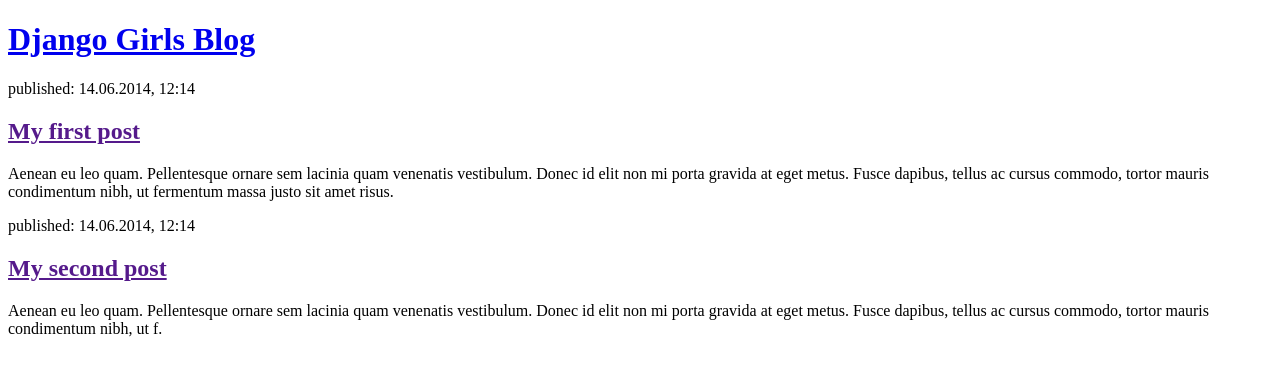
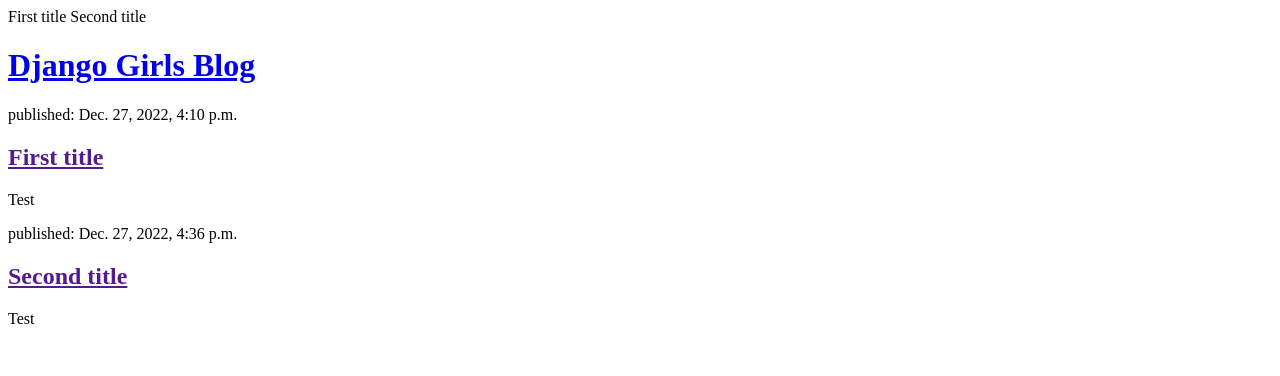
Before and after one commit to Boonichi/Django-Tutorial, a Django app: page / in a window 1280 px wide. Shown: the top 376 px of the page. Run offline with Django 4.2, Linux system fonts and the light colour scheme; data comes from the database, SQL or seed files in the repository; both versions use the stored data as it was after the commit.

Commit message:
Dynamic Page

```diff
--- a/blog/templates/blog/post_list.html
+++ b/blog/templates/blog/post_list.html
@@ -1,23 +1,21 @@
 <!DOCTYPE html>
 <html>
     <head>
+        {% for post in posts %}
+            {{post}}
+        {% endfor %}
         <title>Django Girls blog</title>
     </head>
     <body>
         <header>
             <h1><a href="/">Django Girls Blog</a></h1>
         </header>
-
-        <article>
-            <time>published: 14.06.2014, 12:14</time>
-            <h2><a href="">My first post</a></h2>
-            <p>Aenean eu leo quam. Pellentesque ornare sem lacinia quam venenatis vestibulum. Donec id elit non mi porta gravida at eget metus. Fusce dapibus, tellus ac cursus commodo, tortor mauris condimentum nibh, ut fermentum massa justo sit amet risus.</p>
-        </article>
-
-        <article>
-            <time>published: 14.06.2014, 12:14</time>
-            <h2><a href="">My second post</a></h2>
-            <p>Aenean eu leo quam. Pellentesque ornare sem lacinia quam venenatis vestibulum. Donec id elit non mi porta gravida at eget metus. Fusce dapibus, tellus ac cursus commodo, tortor mauris condimentum nibh, ut f.</p>
-        </article>
+        {% for post in posts %}
+            <article>
+                <time>published: {{post.published_date}}</time>
+                <h2><a href="">{{post.title}}</a></h2>
+                <p>{{post.text}}</p>
+            </article>
+        {% endfor %}
     </body>
 </html>
--- a/blog/views.py
+++ b/blog/views.py
@@ -1,6 +1,9 @@
 from django.shortcuts import render
+from django.utils import timezone
+from .models import Post
 
 # Create your views here.
 
 def post_list(request):
-    return render(request, 'blog/post_list.html', {})
+    posts = Post.objects.filter(published_date__lte = timezone.now()).order_by("published_date")
+    return render(request, 'blog/post_list.html', {'posts' : posts})
```
Also changed, not shown: db.sqlite3.
